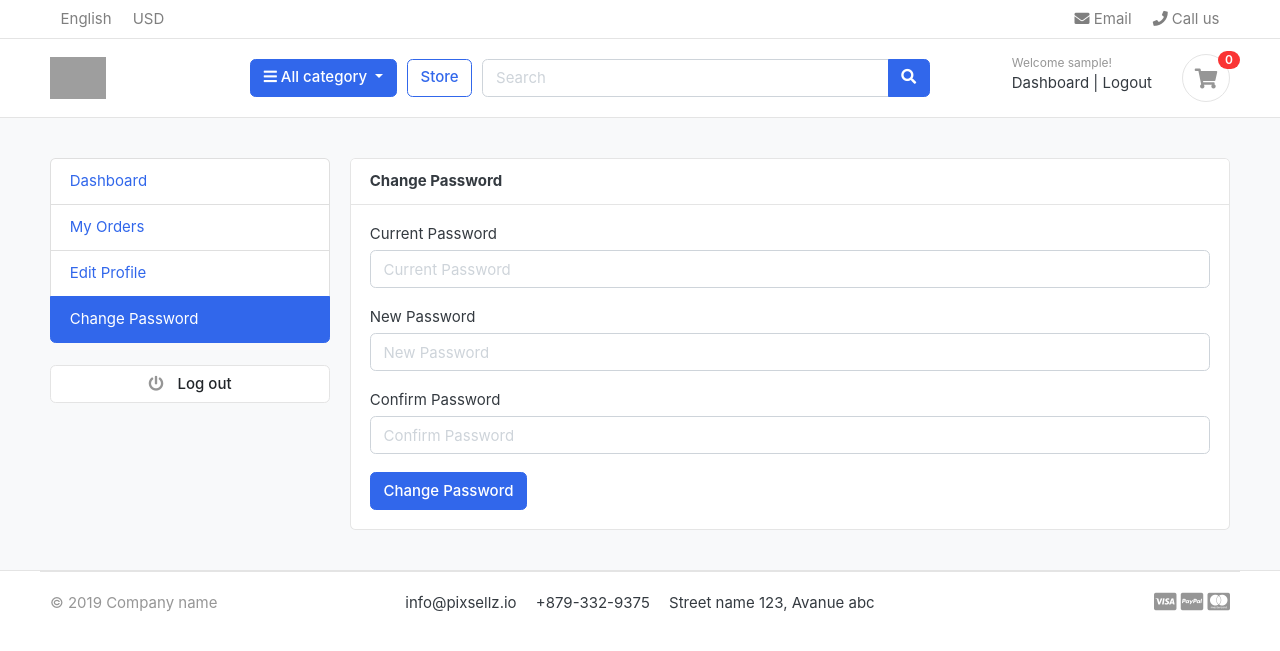
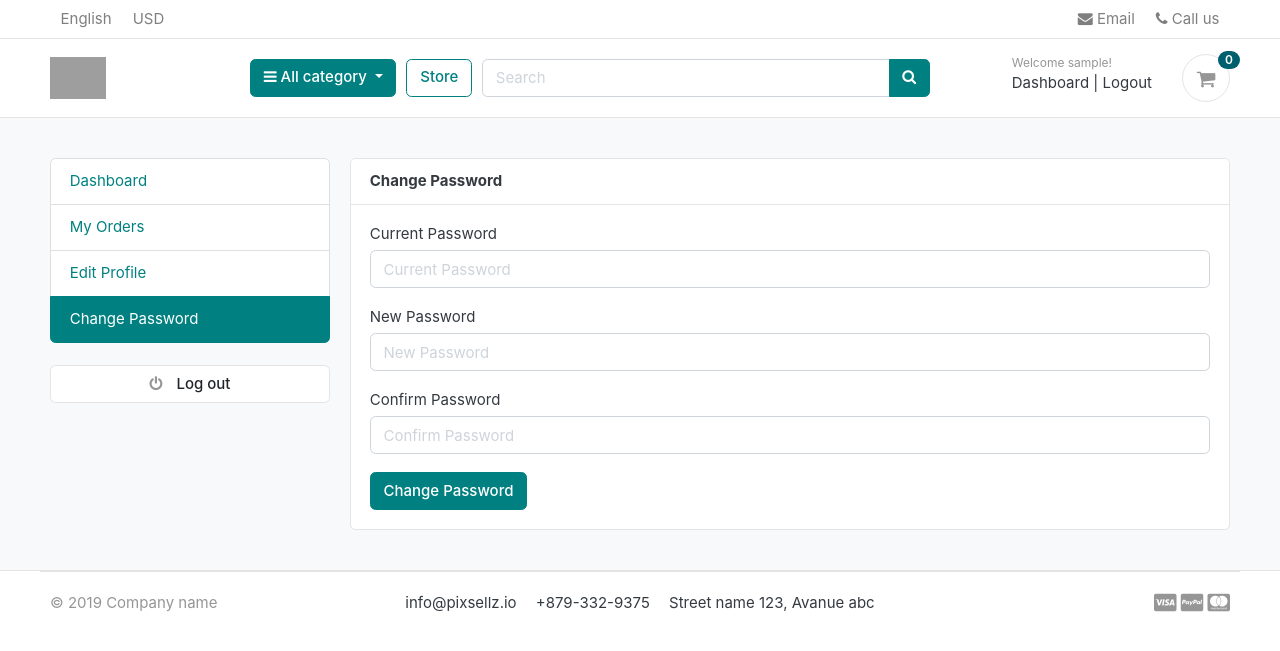
Before and after one commit to GAndanje/EcommerceStore, a Django app: page /accounts/change_password/ in a window 1280 px wide. Shown: the top 651 px of the page. Run offline with Django 3.2, Linux system fonts and the light colour scheme; the visitor is signed in with stand-in values (Sample User, id 1); data that the repository does not hold is empty; parts of the project's set-up code (start-up, migrations or seed data) failed here and were passed over; some libraries are stand-ins or nearby versions; some web fonts are replaced; grey boxes are pictures that could not be loaded.

Commit message:
this commit will add custom_css and fontawesome to the application

```diff
--- a/templates/base.html
+++ b/templates/base.html
@@ -9,7 +9,7 @@
 
 <title>GreatKart | One of the Biggest Online Shopping Platform</title>
 
-<link href="{% static 'images/favicon.ico'%}" rel="shortcut icon" type="image/x-icon">
+<link href="{% static 'images/carticon2.jpg'%}" rel="shortcut icon" type="image/x-icon">
 
 <!-- jQuery -->
 <script src="{% static 'js/jquery-2.0.0.min.js'%}" type="text/javascript"></script>
@@ -24,6 +24,8 @@
 <!-- custom style -->
 <link href="{%static 'css/ui.css'%}" rel="stylesheet" type="text/css"/>
 <link href="{% static 'css/responsive.css'%}" rel="stylesheet" media="only screen and (max-width: 1200px)" />
+<link href="{%static 'css/custom.css'%}" rel="stylesheet" type="text/css"/>
+<link rel="stylesheet" href="https://cdnjs.cloudflare.com/ajax/libs/font-awesome/4.7.0/css/font-awesome.min.css">
 
 <!-- custom javascript -->
 <script src="{%static 'js/script.js'%}" type="text/javascript"></script>
```
